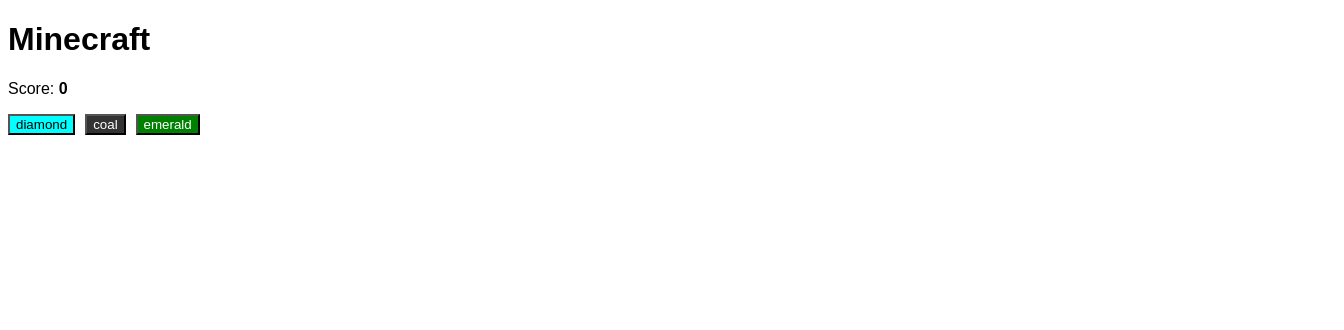
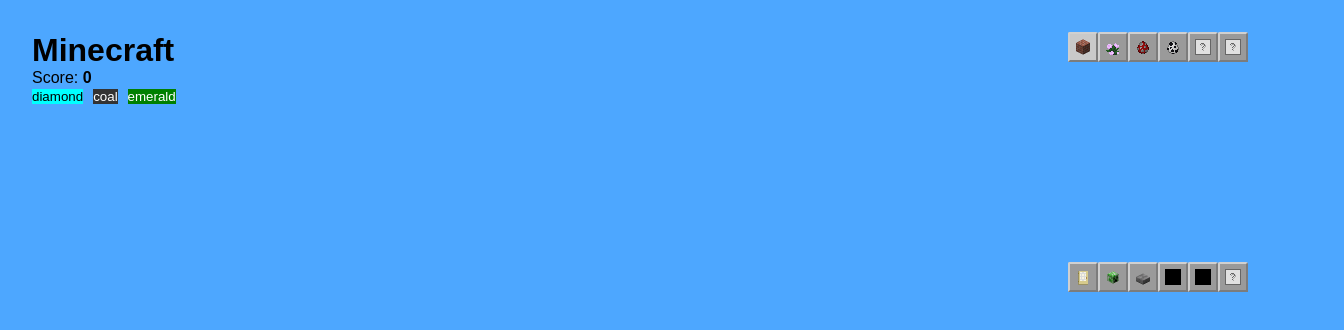
Before and after one commit to MikoSelene/javascript, a plain HTML site: page index.html in a window 1280 px wide. Shown: the whole page, 1344 px wide, since content can reach past the window. Drawn offline with Linux system fonts and the light colour scheme.

Commit message:
inventory

```diff
--- a/index.html
+++ b/index.html
@@ -6,18 +6,7 @@
     <!-- título do separador do browser -->
     <title>Minecraft</title>
     <!-- formatação do documento (CSS) -->
-    <style>
-      /* para todo o documento... */
-      :root {
-        /* muda o tipo de letra para sem serifas (sem perninhas) */
-        font-family: sans-serif;
-      }
-      /* para todos os <button> excepto o último... */
-      button:not(:last-child) {
-        /* dá uma margem à direita de 10 píxeis */
-        margin-right: 10px;
-      }
-    </style>
+    <link rel="stylesheet" href="minecraft.css">
   </head>
   <body>
     <!-- cabeçalho de nível 1 (tamanho grande) -->
@@ -29,7 +18,8 @@
       <strong id="score">0</strong>
     </p>
     <!-- recipiente para os botões -->
-    <div id="buttons"></div>
+    <div id="materials"></div>
+    <div id="inventory"></div>
     <!-- carrega os ficheiros de javascript -->
     <script src="materials.js"></script>
     <script src="inventory.js"></script>
--- a/inventory.js
+++ b/inventory.js
@@ -1,47 +1,112 @@
-/*
-* TRABALHO DE CASA
-*/
-
-/*
-* criar uma variável chamada total do tipo number com o valor de 0
-*/
-var total = 0;
-
-/*
-* criar um array chamado inventory
-* que tenha objectos lá dentro com as suas propriedades
-* name, quantity, e outras que queiras, decide tu
-* a ideia é recriar o saco, inventário, etc...
-*/
-var inventory = [
+var tabs = [
   {
-    name: 'Spectral Arrow‌',
-    quantity: 34,
+    name: 'Blocos de construção',
+    icon: '-208px -48px',
   },
   {
-    name: 'Music Disc (Cat)',
-    quantity: 1,
+    name: 'Blocos decorativos',
+    icon: '-144px -1712px',
   },
   {
-    name: 'Raw Cod',
-    quantity: 13,
+    name: 'Redstone',
+    icon: '-16px -576px',
   },
   {
-    name: 'Name Tag',
-    quantity: 42,
+    name: 'Transportes',
+    icon: '-176px -1200px',
+  },
+  {
+    name: 'Barra de itens guardados',
+    icon: '',
+  },
+  {
+    name: 'Procurar',
+    icon: '',
+  },
+  {
+    name: 'Diversos',
+    icon: '-128px -464px',
+  },
+  {
+    name: 'Alimentos',
+    icon: '-48px -480px',
+  },
+  {
+    name: 'Ferramentas',
+    icon: '-64px -464px',
+  },
+  {
+    name: 'Combate',
+    icon: '-240px -432px',
+  },
+  {
+    name: 'Poções',
+    icon: '-0px -400px',
+  },
+  {
+    name: 'Inventário',
+    icon: '',
   },
 ];
 
-/*
-* com o método forEach imprimir na consola todos os items
-* somar à variavel total as quantidades de cada item
-*/
-inventory.forEach(function(item) {
-  console.log(item);
-  total += item.quantity;
+// var inventory = [
+//   {
+//     name: 'Spectral Arrow‌',
+//     quantity: 34,
+//   },
+//   {
+//     name: 'Music Disc (Cat)',
+//     quantity: 1,
+//   },
+//   {
+//     name: 'Raw Cod',
+//     quantity: 13,
+//   },
+//   {
+//     name: 'Name Tag',
+//     quantity: 42,
+//   },
+// ];
+
+// inventory.forEach(function(item) {
+//   console.log(item);
+// });
+
+
+// INTERFACE
+
+// guarda na variável inventoryElement o elemento do HTML com id="inventory"
+var inventoryElement = document.getElementById('inventory');
+
+// por cada item do array tabs, adiciona um botão com um icon ao inventoryElement
+tabs.forEach(function(item, index) {
+  var button = document.createElement('button');
+  button.title = item.name;
+  button.setAttribute('role', 'tab');
+  if (index === 0) button.setAttribute('aria-selected', 'true');
+
+  var icon = document.createElement('i');
+  icon.style.backgroundPosition = item.icon;
+
+  button.appendChild(icon);
+  inventoryElement.appendChild(button);
 });
 
-/*
-* imprimir na consola a soma das quantidades todas de todos os items
-*/
-console.log(total);
+// guarda na variável inventoryButtons todos os botões de inventoryElement
+var inventoryButtons = inventoryElement.querySelectorAll('button');
+
+// detecta os clicks no elemento inventoryElement
+inventoryElement.addEventListener('click', function(event) {
+  // apanha o alvo do click do rato
+  var target = event.target;
+
+  // verifica se o alvo é um <button>
+  if (target.matches('button')) {
+    // muda o atributo aria-selected de todos os botões para false
+    inventoryButtons.forEach(function(button) {
+      button.setAttribute('aria-selected', 'false');
+    });
+    // muda o atributo aria-selected do botão clickado para true
+    target.setAttribute('aria-selected', 'true');
+  }
+});
--- a/materials.js
+++ b/materials.js
@@ -63,7 +63,7 @@ materials.forEach(function(material) {
 * guarda na variável buttons o elemento do HTML com o id="buttons"
 * neste caso é o <div id="buttons"></div>
 */
-var buttons = document.getElementById('buttons');
+var buttons = document.getElementById('materials');
 
 /*
 * guarda na variável score o elemento do HTML com o id="score"
--- /dev/null
+++ b/minecraft.css
@@ -0,0 +1,55 @@
+/* para todo o documento... */
+:root {
+  /* muda o tipo de letra para sem serifas (sem perninhas) */
+  font-family: sans-serif;
+}
+
+*, ::before, ::after {
+  margin: 0;
+  padding: 0;
+  border: 0;
+}
+
+body {
+  background-color: #4DA7FF;
+  width: 100vw;
+  height: 100vw;
+  padding: 32px;
+}
+
+/* para todos os <button> excepto o último... */
+#materials button:not(:last-child) {
+  /* dá uma margem à direita de 10 píxeis */
+  margin-right: 10px;
+}
+
+#inventory {
+  position: absolute;
+  top: 32px;
+  right: 32px;
+  width: 180px;
+}
+
+#inventory [role=tab] {
+  background-color: #9a9a9a;
+  padding: 5px;
+  border: 2px outset rgb(208, 208, 208);
+  border-radius: 2px 2px 0 0;
+}
+
+#inventory [role=tab]:nth-child(n + 7) {
+  margin-top: 200px;
+}
+
+#inventory [role=tab] i {
+  display: block;
+  background-image: url(images/sprite.png);
+  background-size: 512px auto;
+  height: 16px;
+  width: 16px;
+  pointer-events: none;
+}
+
+#inventory [role=tab][aria-selected=true] {
+  background-color: rgb(201, 201, 201);
+}
```
Also changed, not shown: images/sprite.png (added), iventory.html (deleted).
